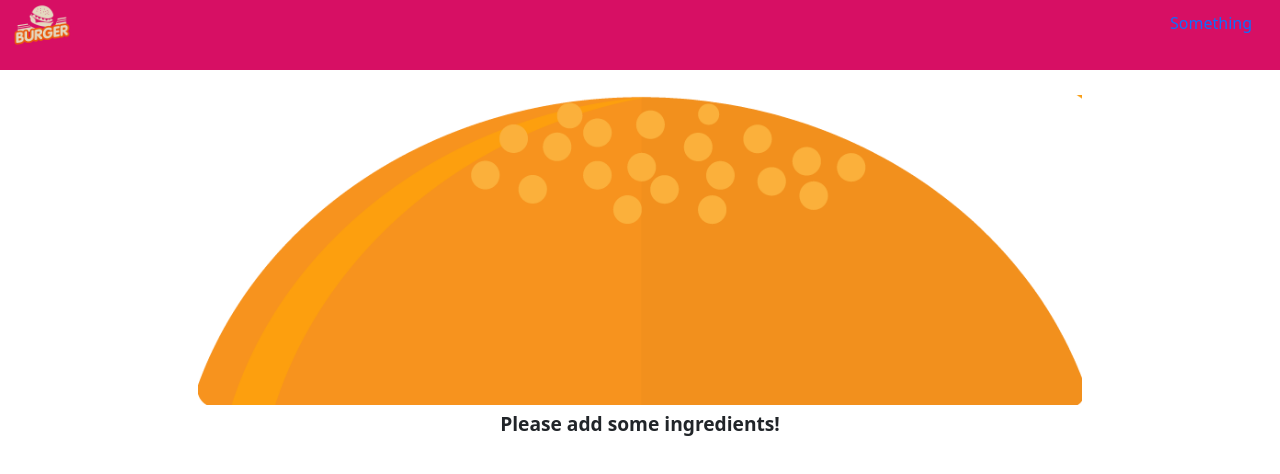
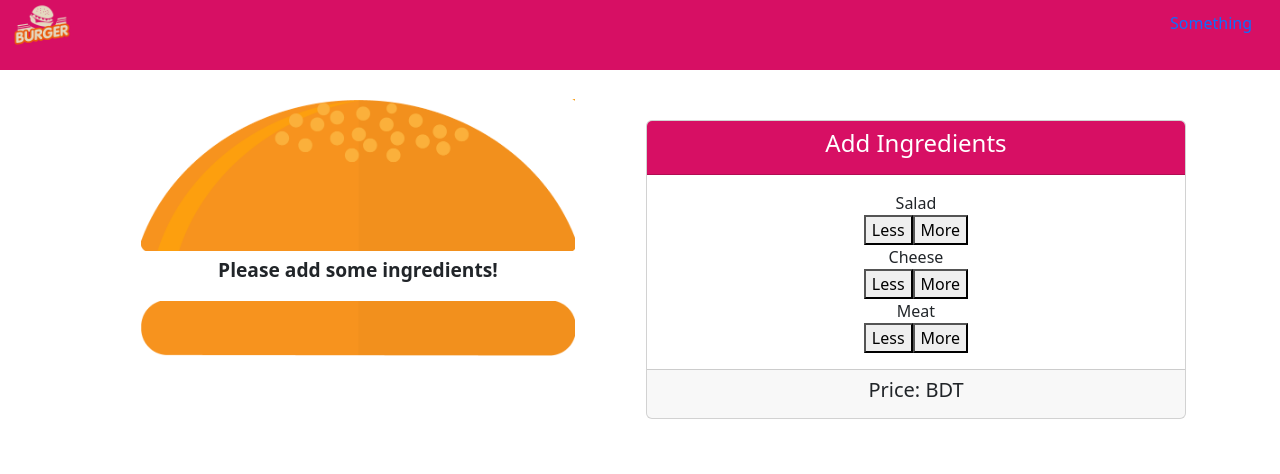
Before and after one commit to Rakib-Enam-Anik/my-burger, a React (Create React App) app: page / in a window 1280 px wide. Shown: the top 474 px of the page. Built offline with nearby package versions, Linux system fonts and the light colour scheme.

Commit message:
implementing tutorial 4

```diff
--- a/src/Components/BurgerBuilder/BurgerBuilder.js
+++ b/src/Components/BurgerBuilder/BurgerBuilder.js
@@ -1,5 +1,6 @@
 import React, { Component } from 'react';
 import Burger from './Burger/Burger';
+import Controls from './Controls/Controls';
 
 export default class BurgerBilder extends Component {
     state = {
@@ -11,8 +12,9 @@
     }
     render() {
         return (
-            <div>
+            <div className="d-flex flex-md-row flex-column">
                 <Burger ingredients={this.state.ingredients} />
+                <Controls />
             </div>
         )
     }
--- /dev/null
+++ b/src/Components/BurgerBuilder/Controls/Controls.js
@@ -0,0 +1,51 @@
+import React from 'react';
+import { Card, CardBody, CardFooter, CardHeader, Button } from 'reactstrap';
+
+
+
+const controls = [
+    { label: 'Salad', type: 'salad'},
+    { label: 'Cheese', type: 'cheese'},
+    { label: 'Meat', type: 'meat'},
+]
+
+const BuildControl = props => {
+    return (
+        <div>
+            <div>{props.label}</div>
+            <button>Less</button>
+            <button>More</button>
+        </div>
+    )
+}
+const Controls = props => {
+    return (
+    <div className="container ml-md-5" style={{textAlign: "Center" }}>
+        <Card style={{
+            marginTop: "30px",
+            marginBottom: "30px",
+            textAlign: "center"
+        }}>
+            <CardHeader style={{
+                backgroundColor: "#D70F64",
+                color: "white"
+            }}><h4>Add Ingredients</h4></CardHeader>
+            <CardBody>
+                {
+                         controls.map(item => {
+                            return <BuildControl
+                                label={item.label}
+                                type={item.type}
+                                key={Math.random()}
+                             />
+                         })
+                        }
+            </CardBody>
+            <CardFooter><h5>Price: BDT</h5></CardFooter>
+        </Card>
+    </div>
+
+    )
+}
+
+export default Controls;
```
